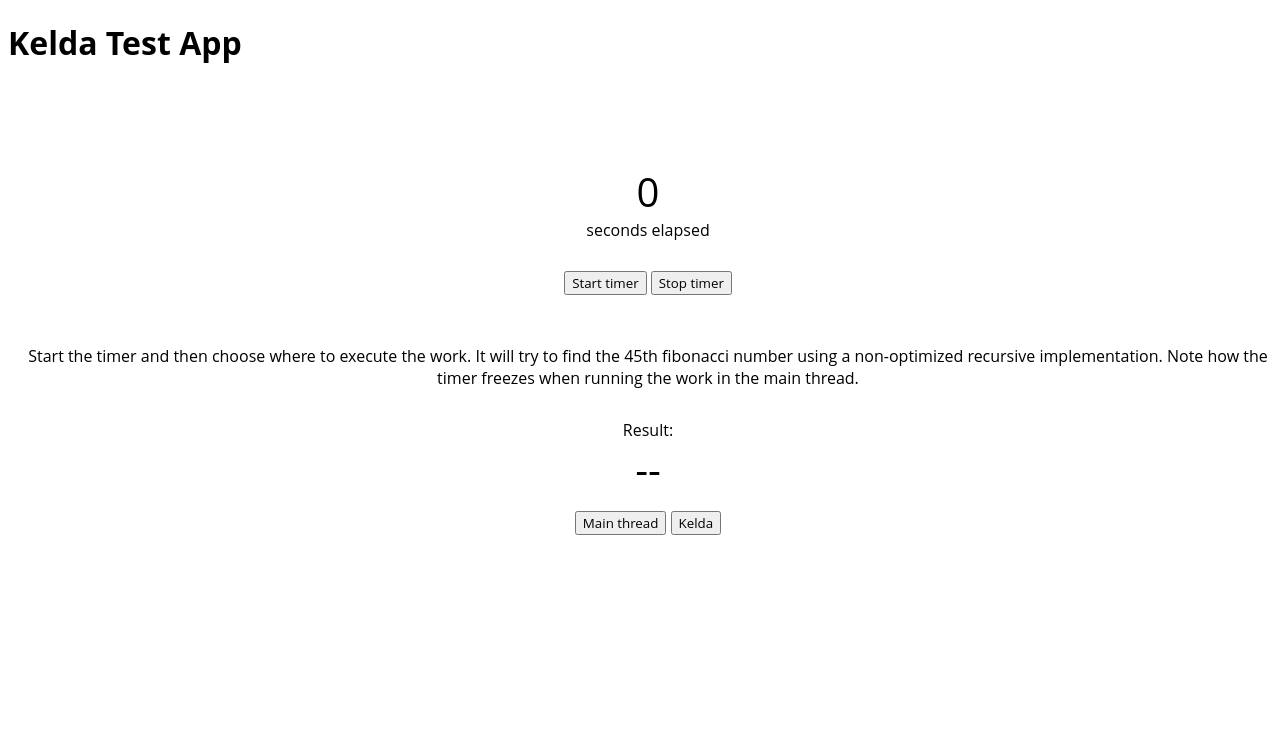
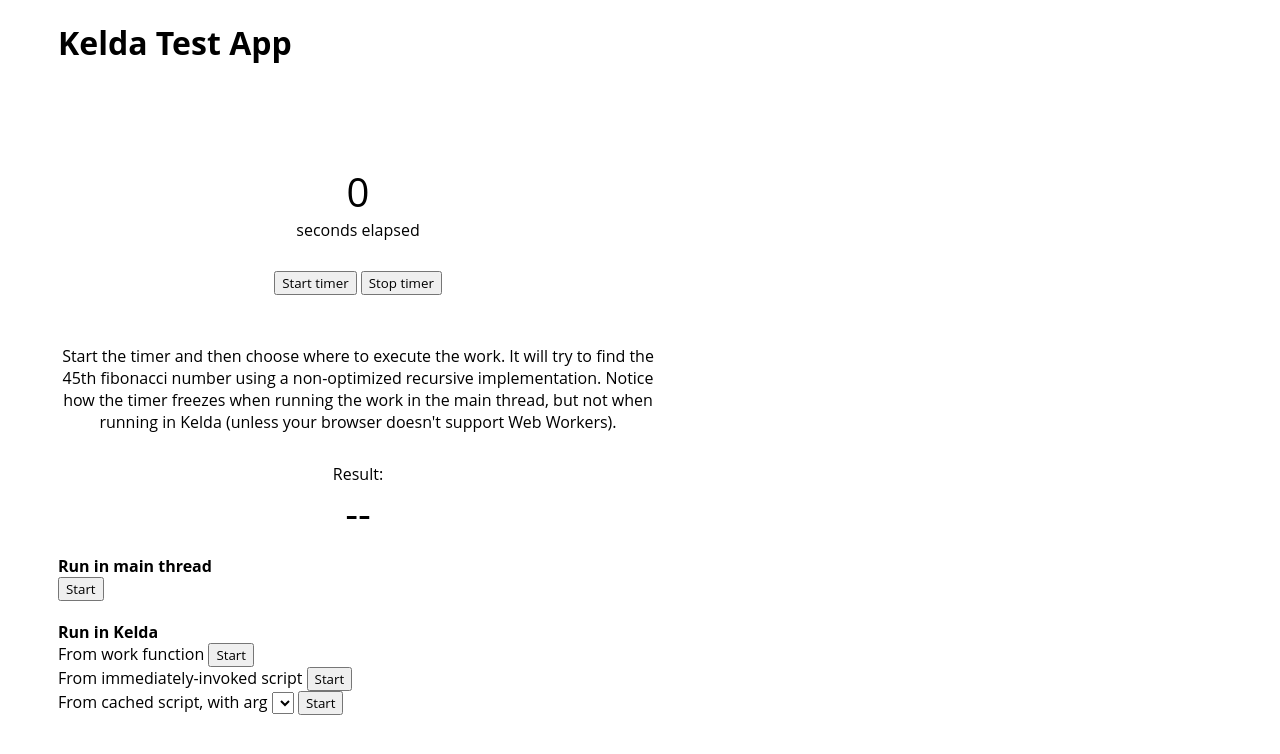
Before and after one commit to rufusraghunath/kelda, a website: page test-app/public/index.html in a window 1280 px wide. Drawn offline with Linux system fonts and the light colour scheme.

Commit message:
Update test-app to handle new API

```diff
--- a/test-app/package.json
+++ b/test-app/package.json
@@ -13,7 +13,7 @@
   "license": "MIT",
   "dependencies": {
     "express": "^4.17.1",
-    "kelda-js": "^0.3.0",
+    "kelda-js": "^0.4.0",
     "webpack": "^4.42.1",
     "webpack-cli": "^3.3.10"
   }
--- a/test-app/public/css/main.css
+++ b/test-app/public/css/main.css
@@ -4,9 +4,10 @@
 }
 
 body {
-  width: 100vw;
+  width: 700px;
   position: relative;
   text-align: center;
+  padding: 0 50px;
 }
 
 .title {
@@ -32,3 +33,15 @@
 .result {
   margin-bottom: 15px;
 }
+
+.kelda-options {
+  text-align: left;
+}
+
+.bold {
+  font-weight: bold;
+}
+
+.main-thread {
+  margin-bottom: 20px;
+}
--- a/test-app/public/index.html
+++ b/test-app/public/index.html
@@ -18,15 +18,31 @@
       <div class="execute">
         Start the timer and then choose where to execute the work. It will try
         to find the 45th fibonacci number using a non-optimized recursive
-        implementation. Note how the timer freezes when running the work in the
-        main thread.
+        implementation. Notice how the timer freezes when running the work in
+        the main thread, but not when running in Kelda (unless your browser
+        doesn't support Web Workers).
       </div>
-      <!-- Get fibonacci:
-      <select class="num" id="num"></select> -->
       <div>Result:</div>
       <div class="result" id="result">--</div>
-      <button id="main-thread">Main thread</button>
-      <button id="kelda">Kelda</button>
+      <section class="kelda-options">
+        <div class="main-thread">
+          <div class="bold">Run in main thread</div>
+          <button id="main-thread">Start</button>
+        </div>
+        <div>
+          <div class="bold">Run in Kelda</div>
+          <div>From work function <button id="kelda">Start</button></div>
+          <div>
+            From immediately-invoked script
+            <button id="kelda-script">Start</button>
+          </div>
+          <div>
+            From cached script, with arg
+            <select class="num" id="num"></select>
+            <button id="kelda-parameterized">Start</button>
+          </div>
+        </div>
+      </section>
     </section>
     <script src="/js/bundle.js"></script>
   </body>
```
Also changed, not shown: TECHNICAL_VISION.md (+2 -0 lines), test-app/public/js/hardcodedFib.js (added, +11 -0 lines), test-app/public/js/parameterizedFib.js (added, +7 -0 lines), test-app/src/index.js (+53 -27 lines), test-app/src/getFibWork.js (renamed from test-app/src/getWork.js), 2 other files.
